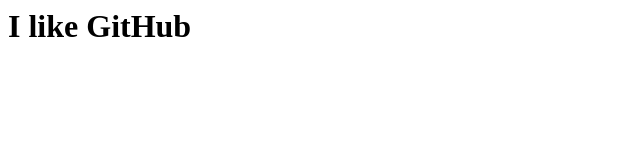
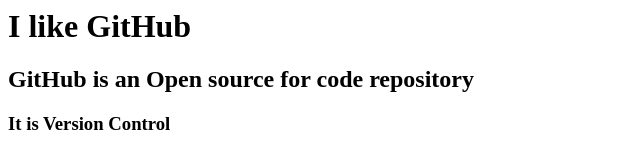
Before and after one commit to mrunalii/mrunalii.github.io, a plain HTML site: page index.html in a window 1280 px wide. Shown: the whole page, without its empty margins (0-640 px from the left). Drawn offline with Linux system fonts and the light colour scheme.

Commit message:
Update index.html
second

```diff
--- a/index.html
+++ b/index.html
@@ -6,6 +6,8 @@
 <body>
 
 <h1> I like GitHub </h1>
+<h2> GitHub is an Open source for code repository </h2>
+  <h3> It is Version Control </h3>
 </body>
 
 </html>
```
